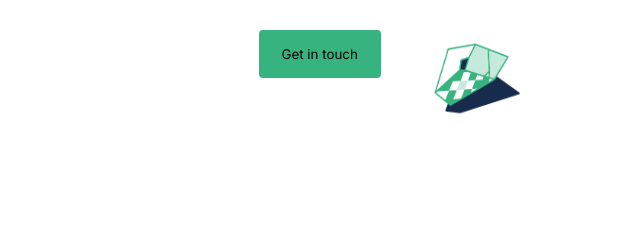
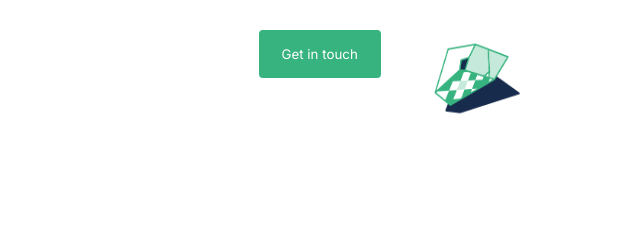
Before and after one commit to mutonic/Portfolio_Microverse, a website: page index.html in a window 1280 px wide. Shown: the part 3489-3735 px from the top of the page, 227-867 px from the left. Drawn offline with Linux system fonts and the light colour scheme.

Commit message:
Add reviewer suggestions

```diff
--- a/style.css
+++ b/style.css
@@ -346,6 +346,7 @@ nav {
 
 .button:hover {
   background: var(--button-pressed-color);
+  box-shadow: 0px 8px 16px rgba(54, 179, 127, 0.24);
 }
 
 .contact-form {
@@ -553,5 +554,6 @@ form textarea {
 
   .last-button {
     margin-left: 0;
+    color: var(--background-color);
   }
 }
```
